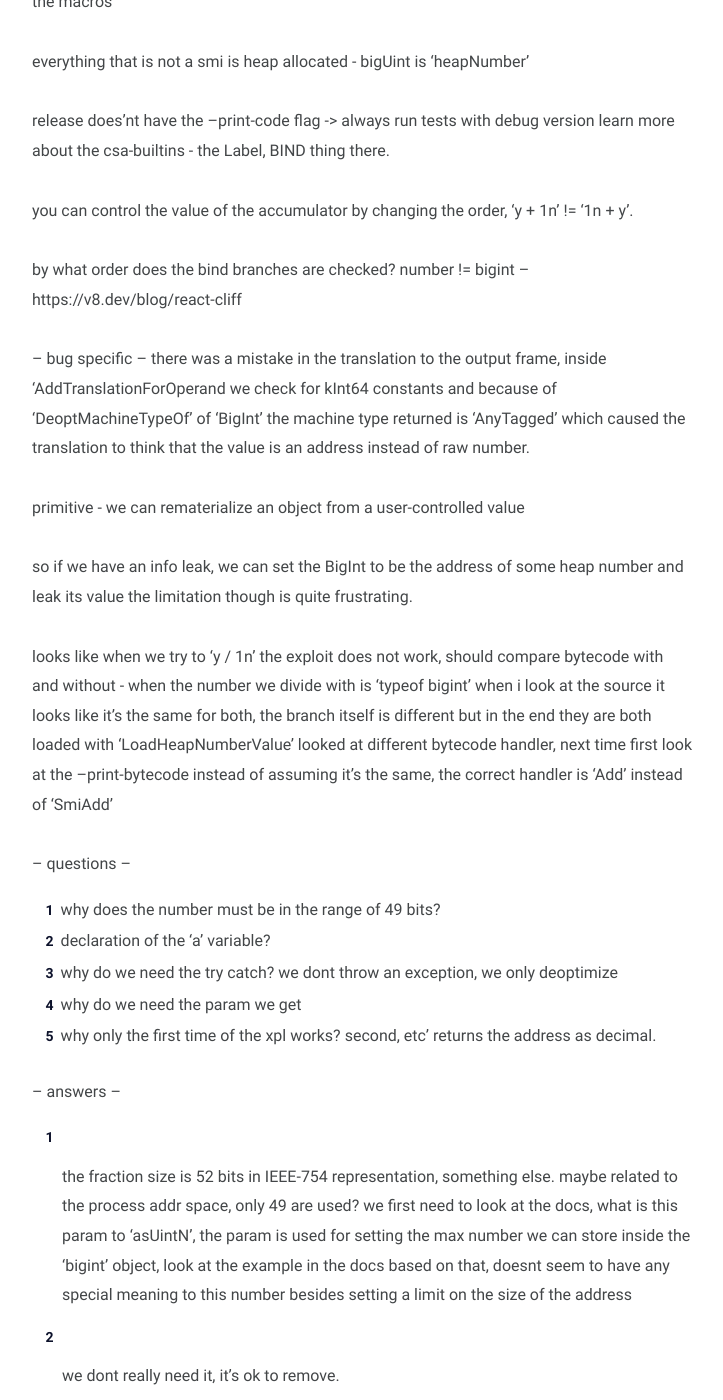
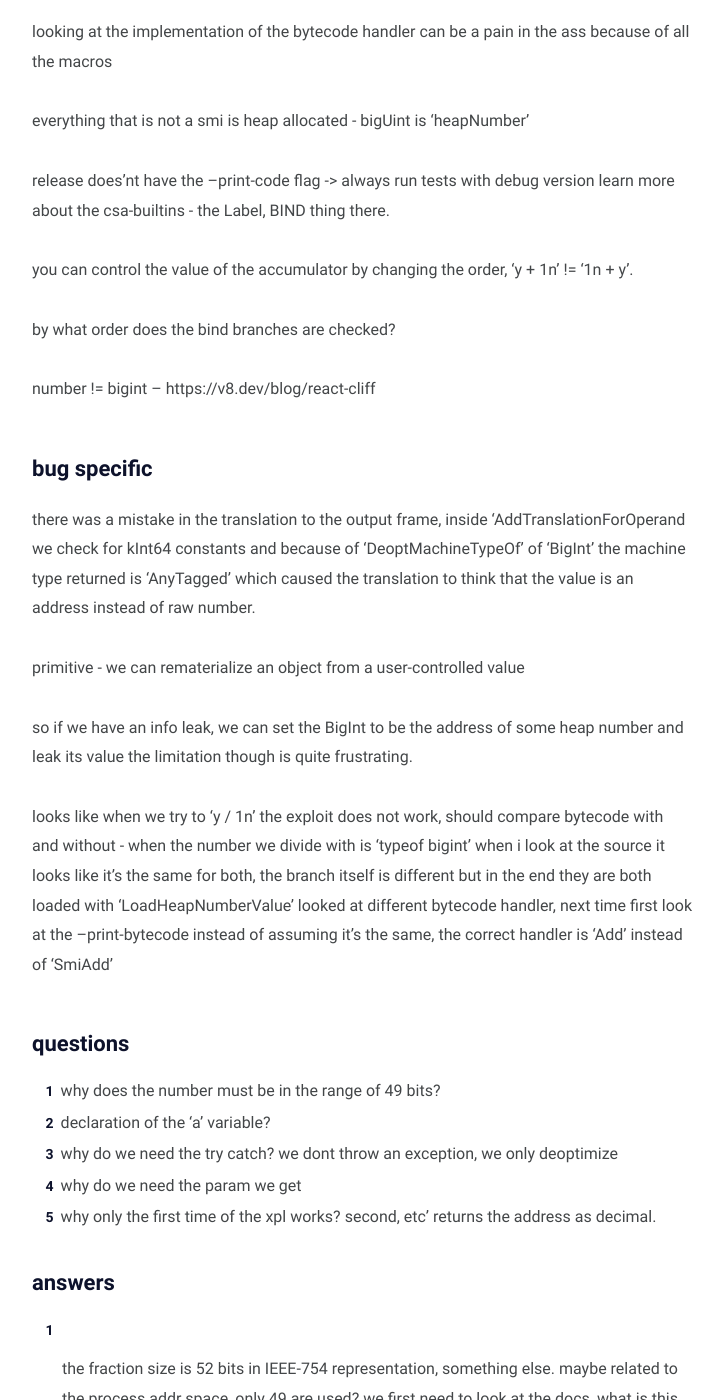
Before and after one commit to yuvaly0/yuvaly0.github.io, a Jekyll site: the page built from _posts/notes-v8-deoptimization/2021-02-26-notes-v8-deoptimization.md, in a window 1280 px wide and 1400 px high, scrolled down 1813 px. Shown: the whole window, without its empty margins (278-1001 px from the left). Built offline with Jekyll 4.4.1, drawn with Linux system fonts in a browser that asks for light colours; some web fonts are replaced; some of the changed text lies outside the part shown.

Commit message:
md part sections

```diff
--- a/_posts/notes-v8-deoptimization/2021-02-26-notes-v8-deoptimization.md
+++ b/_posts/notes-v8-deoptimization/2021-02-26-notes-v8-deoptimization.md
@@ -59,9 +60,10 @@ learn more about the csa-builtins - the Label, BIND thing there.
 you can control the value of the accumulator by changing the order, 'y + 1n' != '1n + y'.
 
 by what order does the bind branches are checked?
+
 number != bigint -- https://v8.dev/blog/react-cliff
 
--- bug specific --
+## bug specific
 there was a mistake in the translation to the output frame, inside 'AddTranslationForOperand we
 check for kInt64 constants and because of 'DeoptMachineTypeOf' of 'BigInt' the machine type returned is 'AnyTagged' which caused
 the translation to think that the value is an address instead of raw number.
@@ -75,14 +77,14 @@ looks like when we try to 'y / 1n' the exploit does not work, should compare byt
 when i look at the source it looks like it's the same for both, the branch itself is different but in the end they are both loaded with 'LoadHeapNumberValue'
 looked at different bytecode handler, next time first look at the --print-bytecode instead of assuming it's the same, the correct handler is 'Add' instead of 'SmiAdd'
 
--- questions --
+## questions
 1. why does the number must be in the range of 49 bits?
 2. declaration of the 'a' variable?
 3. why do we need the try catch? we dont throw an exception, we only deoptimize
 4. why do we need the param we get
 5. why only the first time of the xpl works? second, etc' returns the address as decimal.
 
--- answers --
+## answers
 1. the fraction size is 52 bits in IEEE-754 representation, something else.
    maybe related to the process addr space, only 49 are used?
    we first need to look at the docs, what is this param to 'asUintN', the param is used for setting the max number we can store inside the 'bigint' object, look at the example in the docs
@@ -100,5 +102,5 @@ looked at different bytecode handler, next time first look at the --print-byteco
 
    in the second poc we deoptimize because of 'wrong name' (see different deopt reasons in deoptimize-reason.h) we just need to call it with a different param we
 
--- Understand better --
-the steps of the simplified lowering, such as the truncation, propagation and lowering - read the source file, simplified-lowering.cc
+## Understand better
+the steps of the simplified lowering, such as the truncation, propagation and lowering - read the source file, [simplified-lowering.cc](https://chromium.googlesource.com/external/v8/+/cb1b554a837bb47ec718c1542d462cb2ac2aa0fd/src/compiler/simplified-lowering.cc#35)
```
Also changed, not shown: other parts of _posts/notes-v8-deoptimization/2021-02-26-notes-v8-deoptimization.md (+3 -2 lines).
